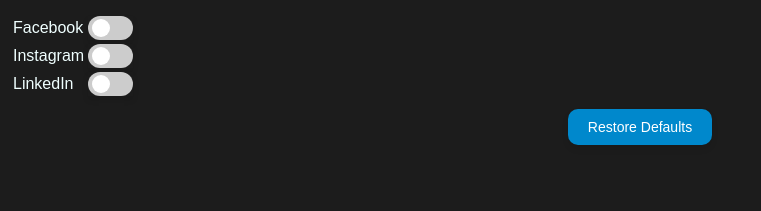
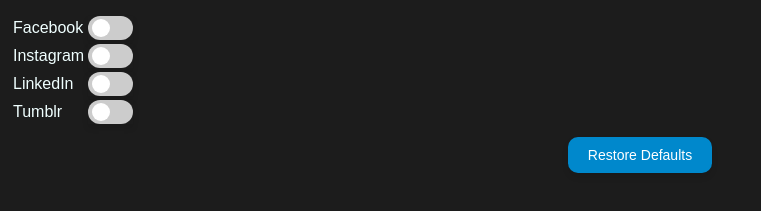
Before and after one commit to Sorrel-kun/no-login, a website built with webpack: page src/popup.html in a window 1280 px wide. Shown: the part 91-302 px from the top of the page, without its empty margins (0-761 px from the left). Built offline with nearby package versions, Linux system fonts and the light colour scheme.

Commit message:
Added tumblr to popup.html

```diff
--- a/src/popup.html
+++ b/src/popup.html
@@ -153,6 +153,15 @@
         </label>
       </td>
     </tr>
+    <tr>
+      <td align="left"><label for="tumblrWanted">Tumblr</label></td>
+      <td>
+        <label class="switch">
+          <input type="checkbox" id="tumblrWanted" name="muteWanted">
+          <span class="slider round"></span>
+        </label>
+      </td>
+    </tr>
   </table>
   <button class="button" id="restoreDefaults">Restore Defaults</button>
   <script src="../dist/popup.bundle.js"></script>
```
